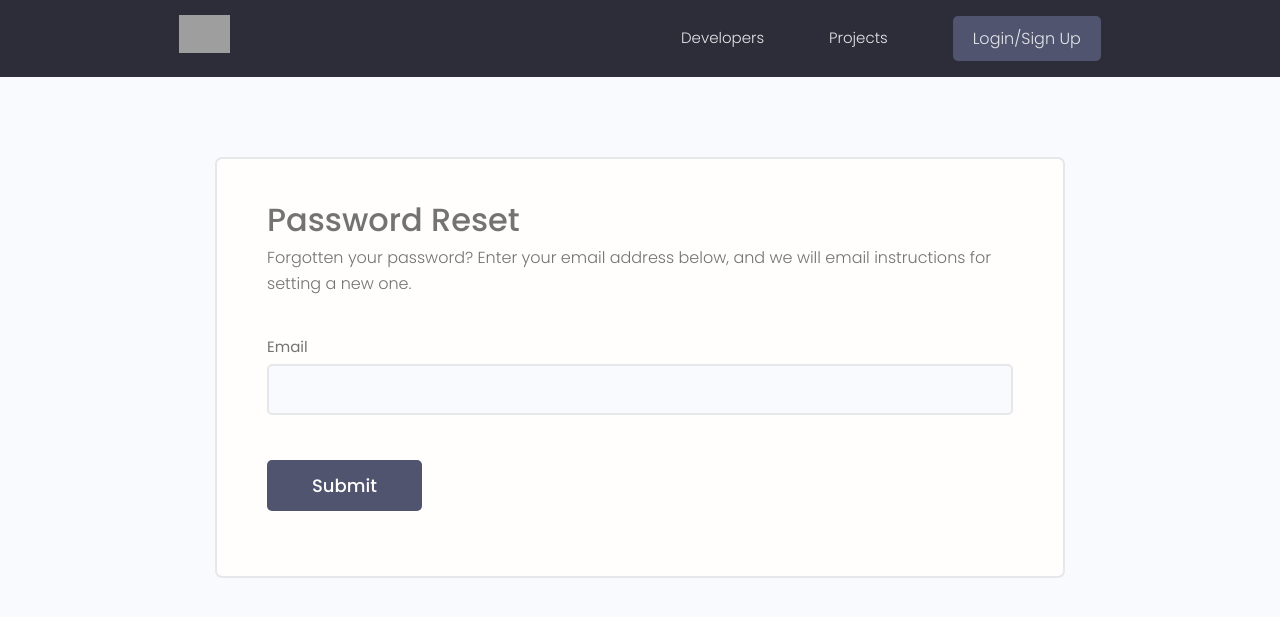
After one commit to quminzhi/DevZone, a Django app: page /reset-password/ in a window 1280 px wide. The commit adds this page. Shown: the top 617 px of the page. Run offline with Django 3.2, Linux system fonts and the light colour scheme; some libraries are stand-ins or nearby versions; grey boxes are pictures that could not be loaded.

Commit message:
Added Password Reset

```diff
--- a/devzone/settings.py
+++ b/devzone/settings.py
@@ -149,5 +149,5 @@ EMAIL_BACKEND = 'django.core.mail.backends.smtp.EmailBackend'
 EMAIL_HOST = 'smtp.gmail.com'
 EMAIL_PORT = 587
 EMAIL_USE_TLS = True
-EMAIL_HOST_USER = 'minzhq@gmail.com'
-EMAIL_HOST_PASSWORD = 'hesccljpklazodgp'
+EMAIL_HOST_USER = os.environ.get('EMAIL_ADDR')
+EMAIL_HOST_PASSWORD = os.environ.get('EMAIL_PASSWORD')
--- a/devzone/urls.py
+++ b/devzone/urls.py
@@ -3,10 +3,26 @@ from django.urls import path, include
 from django.conf import settings
 from django.conf.urls.static import static
 
+from django.contrib.auth import views as auth_views
+
 urlpatterns = [
     path('admin/', admin.site.urls),
     path('projects/', include('base.urls')),
     path('', include('users.urls')),
+
+    # 1. User submits email for reset
+    # 2. Email sent message
+    # 3. Email with link and reset instructions
+    # 4. Password successfully reset message
+    path('reset-password/', auth_views.PasswordResetView.as_view(template_name='reset/reset-password.html'),
+         name='reset_password'),
+    path('reset-password-sent/', auth_views.PasswordResetDoneView.as_view(template_name='reset/reset-password-sent.html'),
+         name='password_reset_done'),
+    path('reset/<uidb64>/<token>/', auth_views.PasswordResetConfirmView.as_view(template_name='reset/reset.html'),
+         name="password_reset_confirm"),
+    path('reset-password-complete/', auth_views.PasswordResetCompleteView.as_view(template_name='reset/reset-complete.html'),
+         name="password_reset_complete")
+
 ]
 
 urlpatterns += static(settings.MEDIA_URL, document_root=settings.MEDIA_ROOT)
--- /dev/null
+++ b/templates/reset/reset-password.html
@@ -0,0 +1,58 @@
+{% extends 'main.html' %}
+
+{% block content %}
+
+<style>
+    input[type='text'],
+    input[type='email'],
+    input[type='password'] {
+        min-width: 24rem;
+        width: 100%;
+        padding: 1.2rem 1.5rem;
+        border-radius: 0.5rem;
+        border: 2px solid var(--color-light);
+        transition: all 0.3s ease-in-out;
+        background-color: var(--color-bg);
+    }
+
+    input[type='text']:focus,
+    input[type='email']:focus,
+    input[type='password']:focus,
+    input[type='text']:active,
+    input[type='email']:active,
+    input[type='password']:active {
+        outline: none;
+        border: 2px solid var(--color-main);
+    }
+</style>
+
+<!-- Main Section -->
+<main class="formPage my-xl">
+    <div class="content-box">
+        <div class="formWrapper">
+            <h3>Password Reset</h3>
+            <p>Forgotten your password? Enter your email address below, and we will email instructions for setting a new
+                one.</p>
+            <br>
+
+            <form class="form" method="POST">
+                {% csrf_token %}
+                {% for field in form %}
+                <!-- Input:Item -->
+                <div class="form__field">
+                    <label for="formInput#text">{{ field.label }}</label>
+                    {{ field }}
+                </div>
+
+                {% for error in field.errors %}
+                <p style="color: brown;">{{ error }}</p>
+                {% endfor %}
+
+                {% endfor %}
+                <input class="btn btn--sub btn--lg  my-md" type="submit" value="Submit" />
+            </form>
+        </div>
+    </div>
+</main>
+
+{% endblock %}
--- a/users/templates/users/login-register.html
+++ b/users/templates/users/login-register.html
@@ -32,7 +32,7 @@
 
             <div class="auth__actions">
                 <input class="btn btn--sub btn--lg" type="submit" value="Log In" />
-                <a href="forgetpassword.html">Forget Password?</a>
+                <a href="{% url 'reset_password' %}">Forget Password?</a>
             </div>
         </form>
         <div class="auth__alternative">
```
Also changed, not shown: templates/reset/reset-complete.html (added, +18 -0 lines), templates/reset/reset-password-sent.html (added, +20 -0 lines), templates/reset/reset.html (added, +57 -0 lines).
